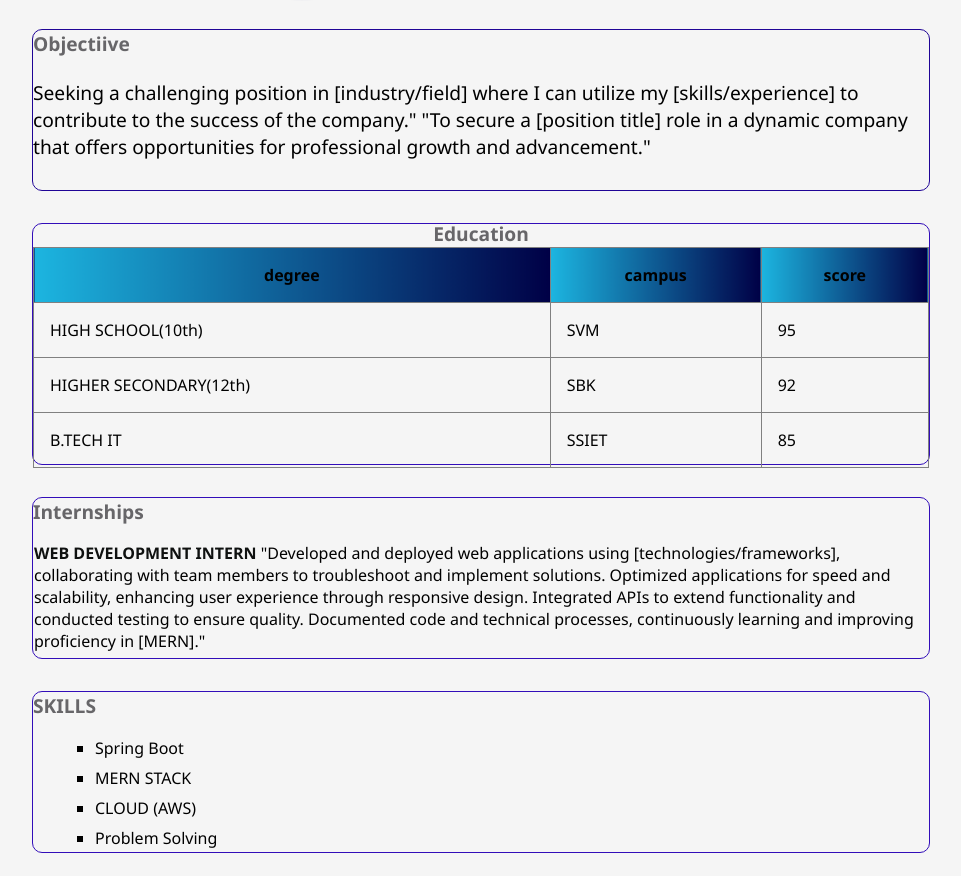
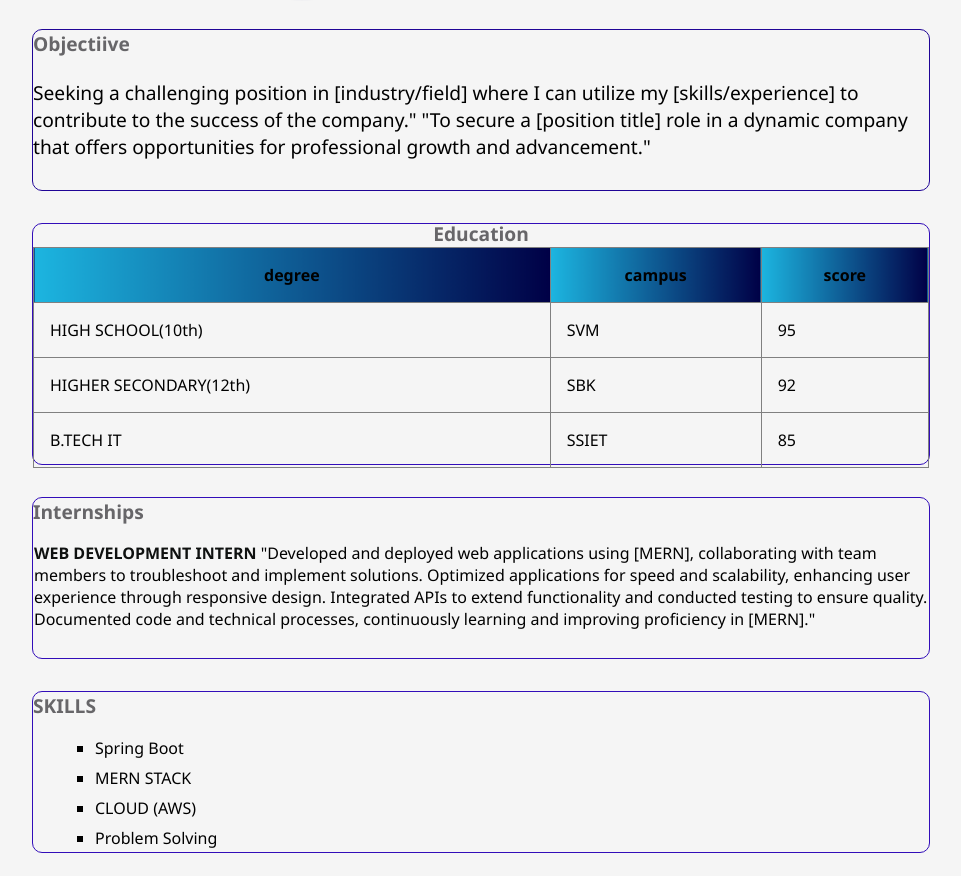
Before and after one commit to Akash-4507/website, a plain HTML site: page index.html in a window 1280 px wide. Shown: the part 195-1071 px from the top of the page, without its empty margins (159-1120 px from the left). Drawn offline with Linux system fonts and the light colour scheme.

Commit message:
Update index.html

```diff
--- a/index.html
+++ b/index.html
@@ -310,7 +310,7 @@ background: linear-gradient(to right, #1CB5E0, #000046);
         <h1 class="color-primary">Internships</h1>
         <p class="i-content">
             <span class="companies" > WEB DEVELOPMENT INTERN </span>
-            "Developed and deployed web applications using [technologies/frameworks], collaborating with team members to troubleshoot and implement solutions. Optimized applications for speed and scalability, enhancing user experience through responsive design. Integrated APIs to extend functionality and conducted testing to ensure quality. Documented code and technical processes, continuously learning and improving proficiency in [MERN]."
+            "Developed and deployed web applications using [MERN], collaborating with team members to troubleshoot and implement solutions. Optimized applications for speed and scalability, enhancing user experience through responsive design. Integrated APIs to extend functionality and conducted testing to ensure quality. Documented code and technical processes, continuously learning and improving proficiency in [MERN]."
         </p>
         <br>
     </div>
```
